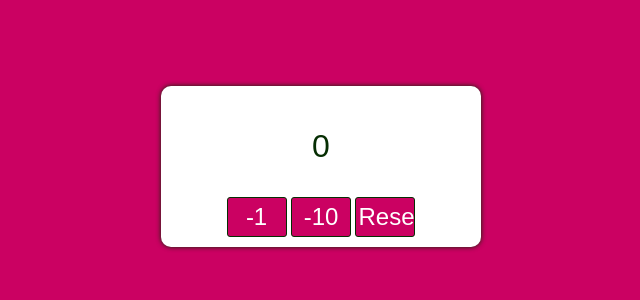
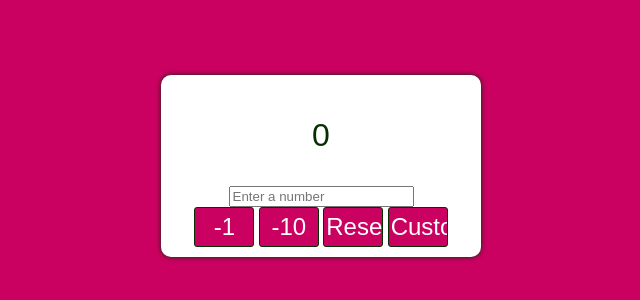
Before and after one commit to Beanolini/JS-Counter-Project, a plain HTML site: page counter-starter/index.html in a window 1280 px wide. Shown: the part 242-542 px from the top of the page, without its empty margins (319-959 px from the left). Drawn offline with Linux system fonts and the light colour scheme.

Commit message:
added input field

```diff
--- a/counter-starter/index.html
+++ b/counter-starter/index.html
@@ -13,6 +13,7 @@
   <body>
     <div id="wrapper">
       <p id="number">0</p>
+      <input type="number" id="custom-step" placeholder="Enter a number" />
       <div id="button-wrapper">
         <input type="button" value="-1" id="subtraction" onclick="minus(-1)" />
         <input
@@ -22,6 +23,12 @@
           onclick="minus(-10)"
         />
         <input type="button" value="Reset" id="reset" onclick="reset()" />
+        <input
+          type="button"
+          value="Custom Add/Subtract"
+          id="custom"
+          onclick="customChange()"
+        />
       </div>
     </div>
     <script src="script.js"></script>
--- a/counter-starter/script.js
+++ b/counter-starter/script.js
@@ -2,8 +2,8 @@ const minus = (step) => {
   // We gave the number element an id of number so we can use that to get the element
   let numberElement = document.getElementById("number");
   // We can use the innerText property to get the text inside the element
-  let number = numberElement.innerText;
-  number = parseInt(number) + step;
+  let number = parseInt(numberElement.innerText);
+  number += step;
   numberElement.innerText = number;
 }; // Close the minus function here
 
@@ -12,3 +12,19 @@ function reset() {
   // Set the text content of the number element to "0"
   document.getElementById("number").innerText = "0";
 }
+function customChange() {
+  let numberElement = document.getElementById("number");
+  let customStepElement = document.getElementById("custom-step");
+
+  let customStep = parseInt(customStepElement.value);
+
+  if (!isNaN(customStep)) {
+    let number = parseInt(numberElement.innerText);
+    number += customStep;
+    numberElement.innerText = number;
+
+    customStepElement.value = "";
+  } else {
+    alert("Please enter a valid number.");
+  }
+}
```
